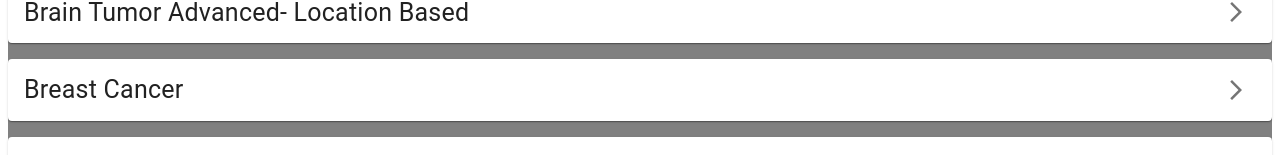
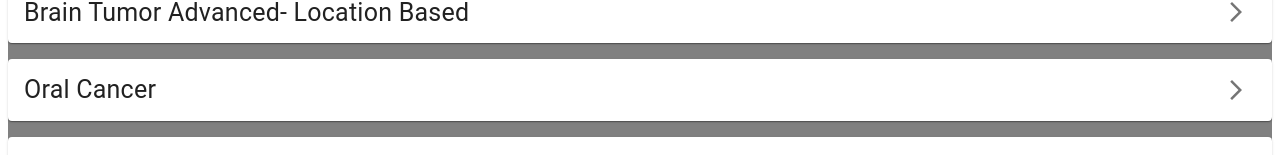
Before and after one commit to KESHAVBERG/bioweb, a React (Create React App) app: page /mri in a window 1280 px wide. Shown: the part 240-395 px from the top of the page. Built offline with nearby package versions, Linux system fonts and the light colour scheme; no server answers.

Commit message:
working on api calls

```diff
--- a/src/App.js
+++ b/src/App.js
@@ -1,6 +1,7 @@
 import AppBarComponet from "./componets/AppBar";
 import Home from "./componets/Home";
 import React from 'react'
+import { useEffect } from "react";
 // import { styled, alpha } from '@mui/material/styles';
 import CtScan from './componets/CtScan.jsx'
 import MriScan from './componets/MriScan'
@@ -19,6 +20,17 @@ import {
 
 
 function App() {
+
+  useEffect(()=>{
+    const fetchmodels = async()=>{
+      const models = await fetch("http://127.0.0.1:5000/models").then(respnse=>{console.log(respnse)});
+
+    }
+
+    fetchmodels();
+
+  },[]);
+
   return (
     <div className="App">
         <BrowserRouter>
--- a/src/componets/MriScan.jsx
+++ b/src/componets/MriScan.jsx
@@ -13,7 +13,7 @@ const MriScan = () => {
         <ListItemConponent Disease="brain tumor advanced- location based" />
       </Card>
       <Card sx={{ mb: 2 }}>
-        <ListItemConponent Disease="breast cancer" />
+        <ListItemConponent Disease="oral cancer" />
       </Card>
       <Card sx={{ mb: 2 }}>
         <ListItemConponent Disease="breast cancer chemo treatment response" />
```
Also changed, not shown: 1 other file (tests, documents, lock files or other folders).
